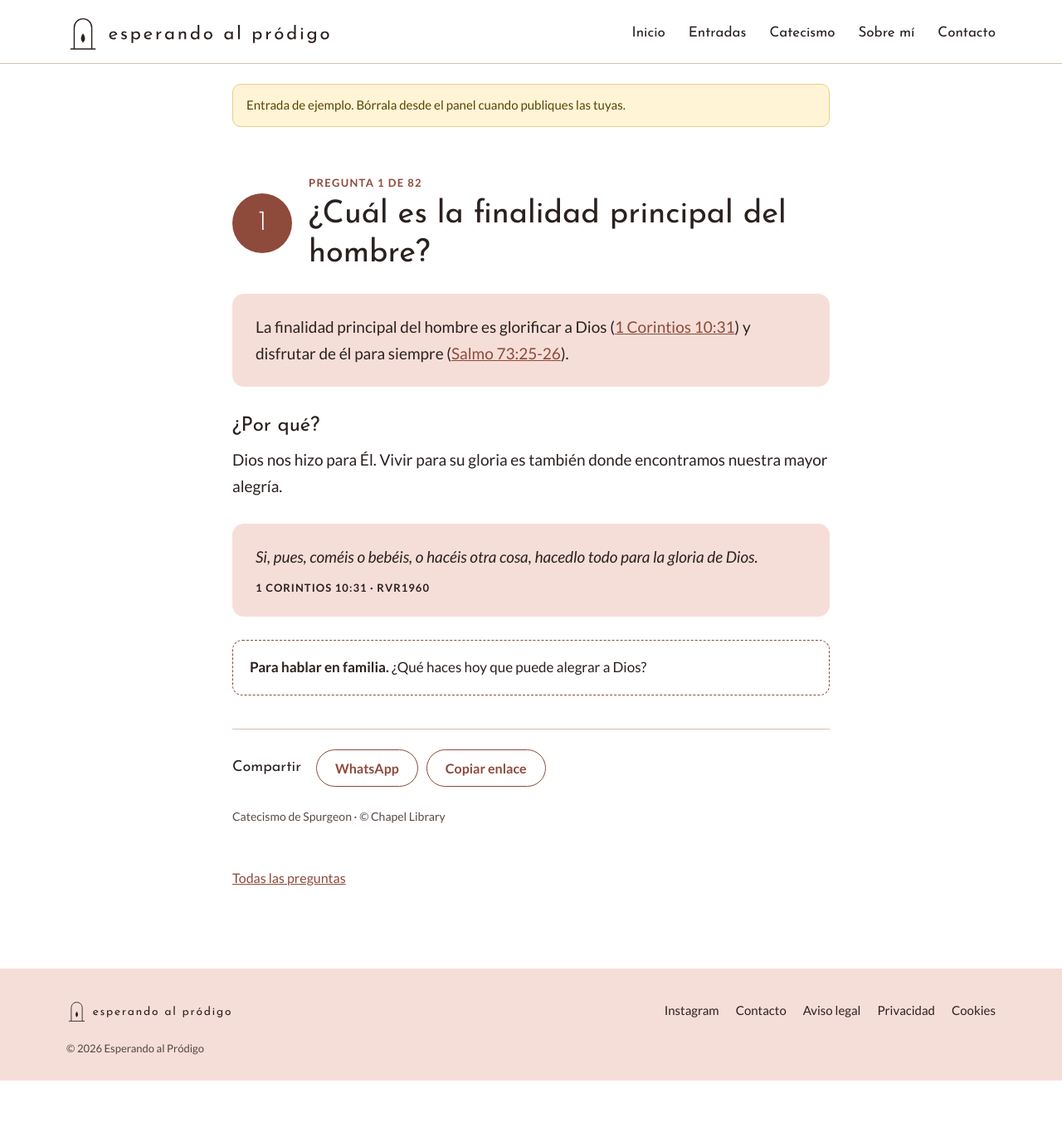
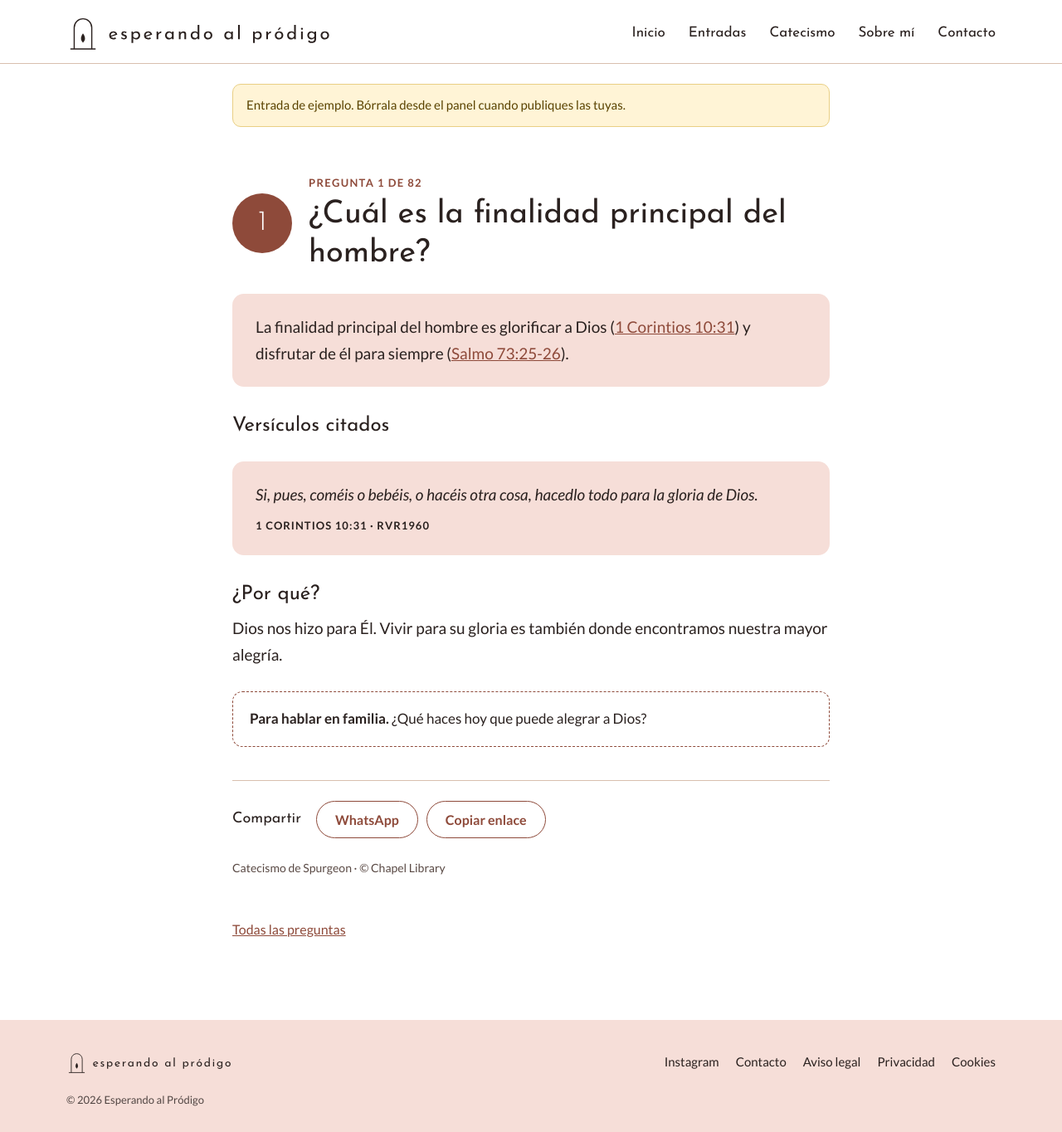
Before and after one commit to esperandoalprodigo/esperandoalprodigo.github.io, a Jekyll site: the page built from _catecismo/pregunta-01.md, in a window 1280 px wide. Shown: the whole page at 83% size. Built offline with Jekyll 4.4.1, drawn with Linux system fonts in a browser that asks for light colours; before the commit the page ends 1302 px from its top, so only the background shows below that; part of the change alters nothing that is shown.

Commit message:
Add files via upload

```diff
--- a/_catecismo/pregunta-01.md
+++ b/_catecismo/pregunta-01.md
@@ -2,8 +2,9 @@
 title: "Pregunta 1"
 numero: 1
 plantilla: C1
-versiculo: Si, pues, coméis o bebéis, o hacéis otra cosa, hacedlo todo para la gloria de Dios.
-cita: 1 Corintios 10:31
+versiculos:
+  - cita: 1 Corintios 10:31
+    texto: Si, pues, coméis o bebéis, o hacéis otra cosa, hacedlo todo para la gloria de Dios.
 familia: ¿Qué haces hoy que puede alegrar a Dios?
 ejemplo: true
 ---
```
